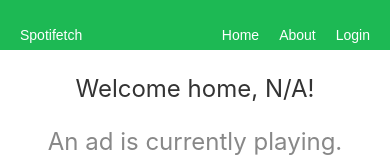
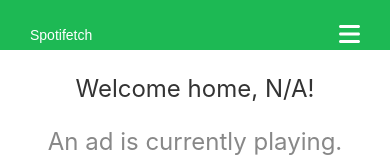
Before and after one commit to husseinhareb/spotifetch, a React (Create React App) app in the folder frontend/: page / in a window 390 px wide. Shown: the top 160 px of the page. Built offline with nearby package versions, Linux system fonts and the light colour scheme; no server answers.

Commit message:
working on responsive navbar

```diff
--- a/frontend/src/components/Navbar/Navbar.tsx
+++ b/frontend/src/components/Navbar/Navbar.tsx
@@ -1,17 +1,19 @@
-import React, { useEffect, useState } from "react";
-import { FontAwesomeIcon } from '@fortawesome/react-fontawesome';
+import React, { useState, useEffect } from "react";
+import { FontAwesomeIcon } from "@fortawesome/react-fontawesome";
+import { faBars, faRightFromBracket } from "@fortawesome/free-solid-svg-icons";
+import {
+  Nav, Title, NavList, NavItem, NavButton, ProfileThumbnail, HamburgerMenu, ResponsiveNavList
+} from "./Styles/style"; // Include the new styled components
 import { useSetUsername, useSetEmail, useSetProfileImage, useSetCountry, useSetProduct, useUsername, useProfileImage } from "../../services/store";
-import { Nav, Title, NavList, NavItem, NavButton, ProfileThumbnail } from "./Styles/style";
-import { faRightFromBracket } from "@fortawesome/free-solid-svg-icons";
 
 const Navbar: React.FC = () => {
   const [isLoggedIn, setIsLoggedIn] = useState<boolean>(false);
+  const [isMenuOpen, setIsMenuOpen] = useState<boolean>(false); // State to control the mobile menu visibility
   const setUsername = useSetUsername();
   const setEmail = useSetEmail();
   const setProfileImage = useSetProfileImage();
   const setCountry = useSetCountry();
   const setProduct = useSetProduct();
-
   const username = useUsername();
   const profileImage = useProfileImage();
 
@@ -21,10 +23,7 @@ const Navbar: React.FC = () => {
 
   const checkLoginStatus = async () => {
     try {
-      const response = await fetch("http://localhost:8000/user_info", {
-        credentials: "include",
-      });
-
+      const response = await fetch("http://localhost:8000/user_info", { credentials: "include" });
       if (response.ok) {
         const userInfo = await response.json();
         setUsername(userInfo.display_name);
@@ -54,10 +53,7 @@ const Navbar: React.FC = () => {
 
   const handleLogin = async () => {
     try {
-      const response = await fetch("http://localhost:8000/login", {
-        method: "GET",
-        credentials: "include",
-      });
+      const response = await fetch("http://localhost:8000/login", { method: "GET", credentials: "include" });
       const { auth_url } = await response.json();
       window.location.href = auth_url;
     } catch (error) {
@@ -67,10 +63,7 @@ const Navbar: React.FC = () => {
 
   const handleLogout = async () => {
     try {
-      await fetch("http://localhost:8000/logout", {
-        method: "GET",
-        credentials: "include",
-      });
+      await fetch("http://localhost:8000/logout", { method: "GET", credentials: "include" });
       setIsLoggedIn(false);
       resetUserDetails();
     } catch (error) {
@@ -78,11 +71,17 @@ const Navbar: React.FC = () => {
     }
   };
 
+  const toggleMenu = () => setIsMenuOpen(!isMenuOpen);
+
   return (
     <Nav>
       <Title>
         <NavButton onClick={() => window.location.href = "/"}>Spotifetch</NavButton>
       </Title>
+      <HamburgerMenu onClick={toggleMenu}>
+        <FontAwesomeIcon icon={faBars} />
+      </HamburgerMenu>
+      <ResponsiveNavList isMenuOpen={isMenuOpen}>
         <NavList>
           <NavItem>
             <NavButton onClick={() => window.location.href = "/"}>Home</NavButton>
@@ -95,10 +94,7 @@ const Navbar: React.FC = () => {
               <NavItem>
                 <NavButton onClick={() => window.location.href = "/profile"}>
                   {profileImage && (
-                  <ProfileThumbnail
-                    src={profileImage}
-                    alt="Profile Thumbnail"
-                  />
+                    <ProfileThumbnail src={profileImage} alt="Profile Thumbnail" />
                   )}
                   {username}
                 </NavButton>
@@ -115,6 +111,7 @@ const Navbar: React.FC = () => {
             </NavItem>
           )}
         </NavList>
+      </ResponsiveNavList>
     </Nav>
   );
 };
--- a/frontend/src/components/Navbar/Styles/style.tsx
+++ b/frontend/src/components/Navbar/Styles/style.tsx
@@ -5,9 +5,14 @@ export const Nav = styled.nav`
   background-color: #1db954;
   display: flex;
   justify-content: space-between;
-  align-items: center; /* Vertically centers everything inside */
+  align-items: center;
   padding: 0 20px;
-  height: 50px; /* Increased the height slightly for better vertical alignment */
+  height: 50px;
+
+  @media (max-width: 600px) {
+    flex-direction: row;
+    padding: 0 10px;
+  }
 `;
 
 // Title container
@@ -23,14 +28,30 @@ export const NavList = styled.ul`
   list-style: none;
   margin: 0;
   padding: 0;
-  align-items: center; /* Vertically centers list items */
+  align-items: center;
+  background-color:red;
+  @media (max-width: 600px) {
+    flex-direction: column;
+    display: none;
+  }
+`;
+
+// Responsive nav list for mobile view
+export const ResponsiveNavList = styled.div<{ isMenuOpen: boolean }>`
+  display: ${({ isMenuOpen }) => (isMenuOpen ? "block" : "none")};
+  width: 100%;
+
+  @media (min-width: 601px) {
+    display: flex;
+    align-items: center;
+  }
 `;
 
 // Each nav item (li) container
 export const NavItem = styled.li`
   margin-left: 20px;
   display: flex;
-  align-items: center; /* Ensure vertical alignment inside the item */
+  align-items: center;
 `;
 
 // Button used for all navigation actions
@@ -40,14 +61,12 @@ export const NavButton = styled.button`
   color: white;
   cursor: pointer;
   display: flex;
-  align-items: center; /* Center content vertically */
+  align-items: center;
   justify-content: center;
-  padding: 0;
   font-size: 14px;
   transition: background-color 0.3s;
 
   &:hover {
-    text-decoration: underline;
     background-color: rgba(255, 255, 255, 0.1);
   }
 `;
@@ -59,6 +78,18 @@ export const ProfileThumbnail = styled.img`
   height: 32px;
   object-fit: cover;
   margin-right: 0.5rem;
-  display: inline-block; /* Ensures inline-block so it aligns with the text */
-  vertical-align: middle; /* Vertically align with the surrounding text */
 `;
+
+// Hamburger menu for mobile view
+export const HamburgerMenu = styled.button`
+  background: none;
+  border: none;
+  color: white;
+  cursor: pointer;
+  font-size: 24px;
+  display: none;
+
+  @media (max-width: 600px) {
+    display: block;
+  }
+`;
```
Lines whose indentation alone changed are shown as unchanged.
